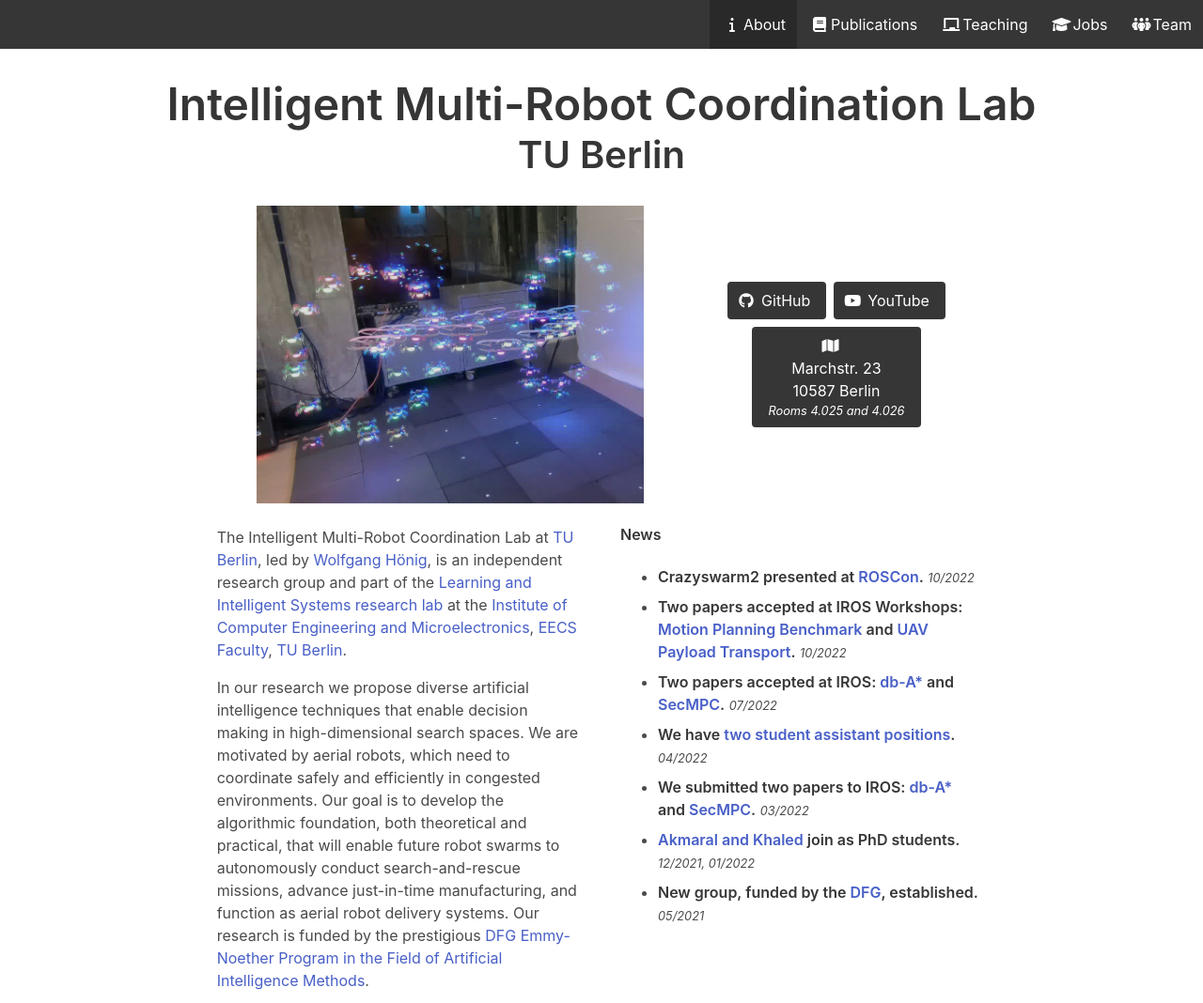
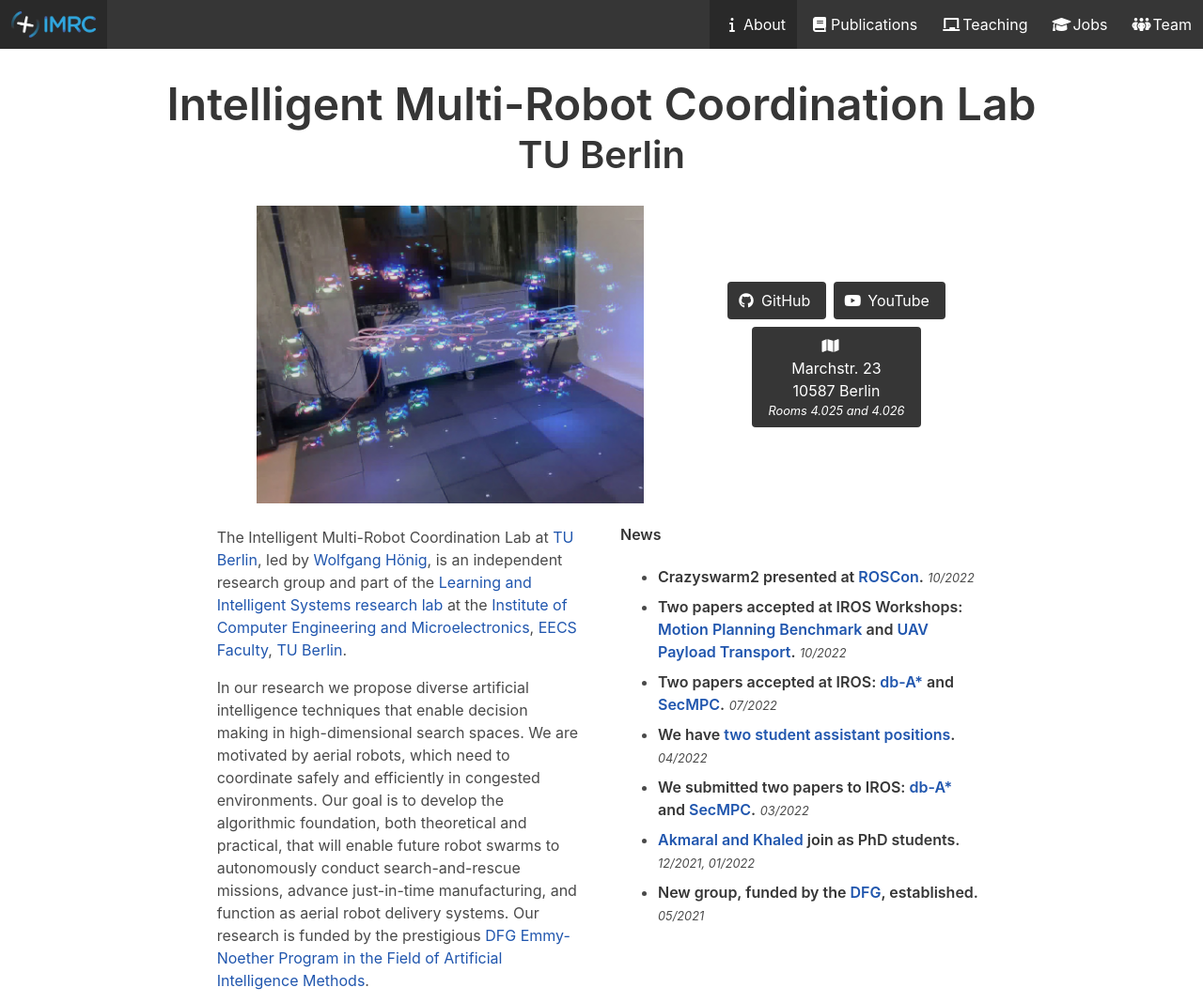
Before and after one commit to IMRCLab/imrclab.github.io, a Jekyll site: the page built from index.html, in a window 1280 px wide. Shown: the whole page at 94% size. Built offline with Jekyll 4.4.1, drawn with Linux system fonts in a browser that asks for light colours.

Commit message:
add logo

```diff
--- a/_includes/navigation.html
+++ b/_includes/navigation.html
@@ -1,6 +1,10 @@
   <!-- Navigation bar -->
   <nav class="navbar is-dark" id="home">
     <div class="navbar-brand">
+      <a class="navbar-item" href="https://imrclab.github.io/">
+        <img src="assets/img/imrc_logo_dark_bg.png">
+      </a>
+
       <div class="navbar-burger burger is-active" data-target="myNavbar">
         <span></span>
         <span></span>
--- a/_layouts/default.html
+++ b/_layouts/default.html
@@ -11,6 +11,8 @@
     <link rel="stylesheet" href="assets/css/fontawesome.min.css">
     <link rel="stylesheet" href="assets/css/fontawesome.solid.min.css">
     <link rel="stylesheet" href="assets/css/fontawesome.brands.min.css">
+
+    <link rel="shortcut icon" type="image/png" href="assets/img/favicon.png">
 
     <script>
         document.addEventListener('DOMContentLoaded', () => {
--- a/assets/css/main.css
+++ b/assets/css/main.css
@@ -1,3 +1,19 @@
+a {
+  /* color: #51aae3; */
+  color: #2056ae;
+  /* cursor: pointer; */
+  /* text-decoration: none; */
+}
+
+/* a strong {
+  color: currentColor;
+}
+
+a:hover {
+  color: #363636;
+} */
+
+
 .content {
   margin-left:0.5em;
   margin-right:0.5em;
```
Also changed, not shown: assets/img/favicon.png (added), assets/img/favicon.svg (added), assets/img/imrc_logo_dark_bg.png (added).
